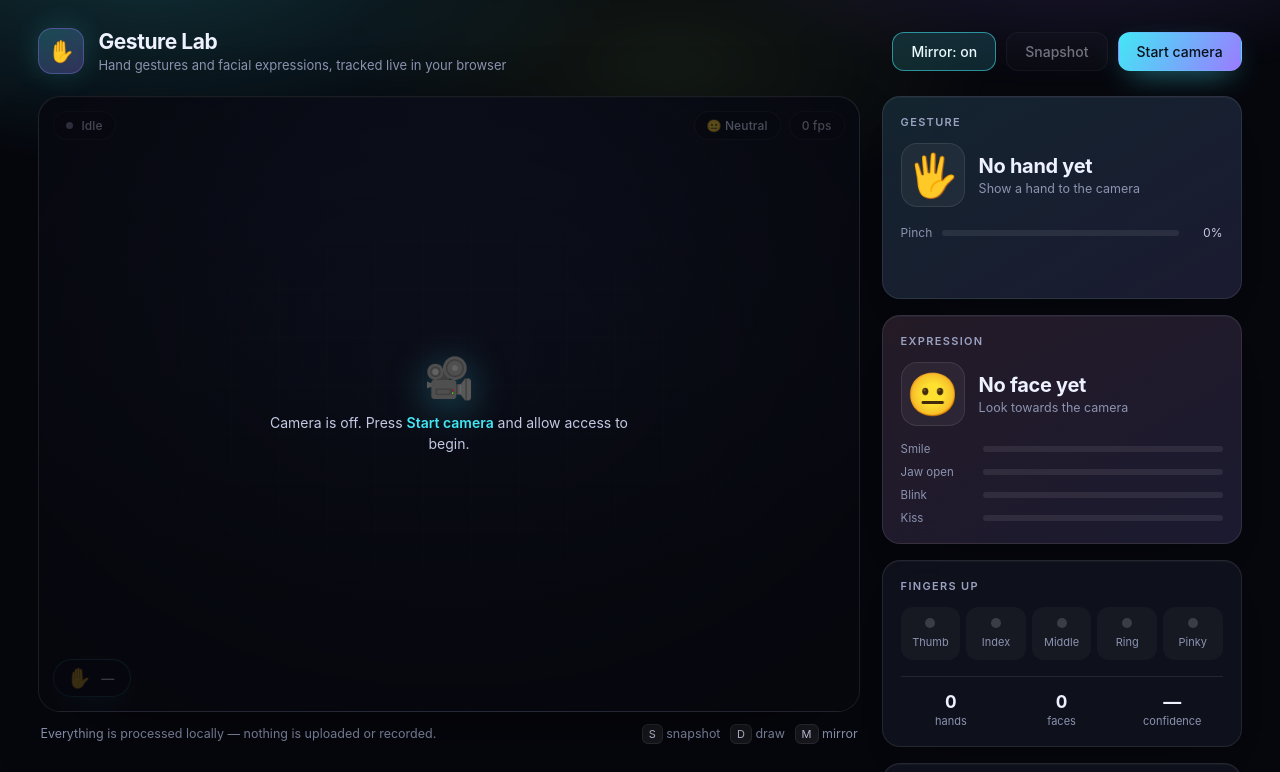
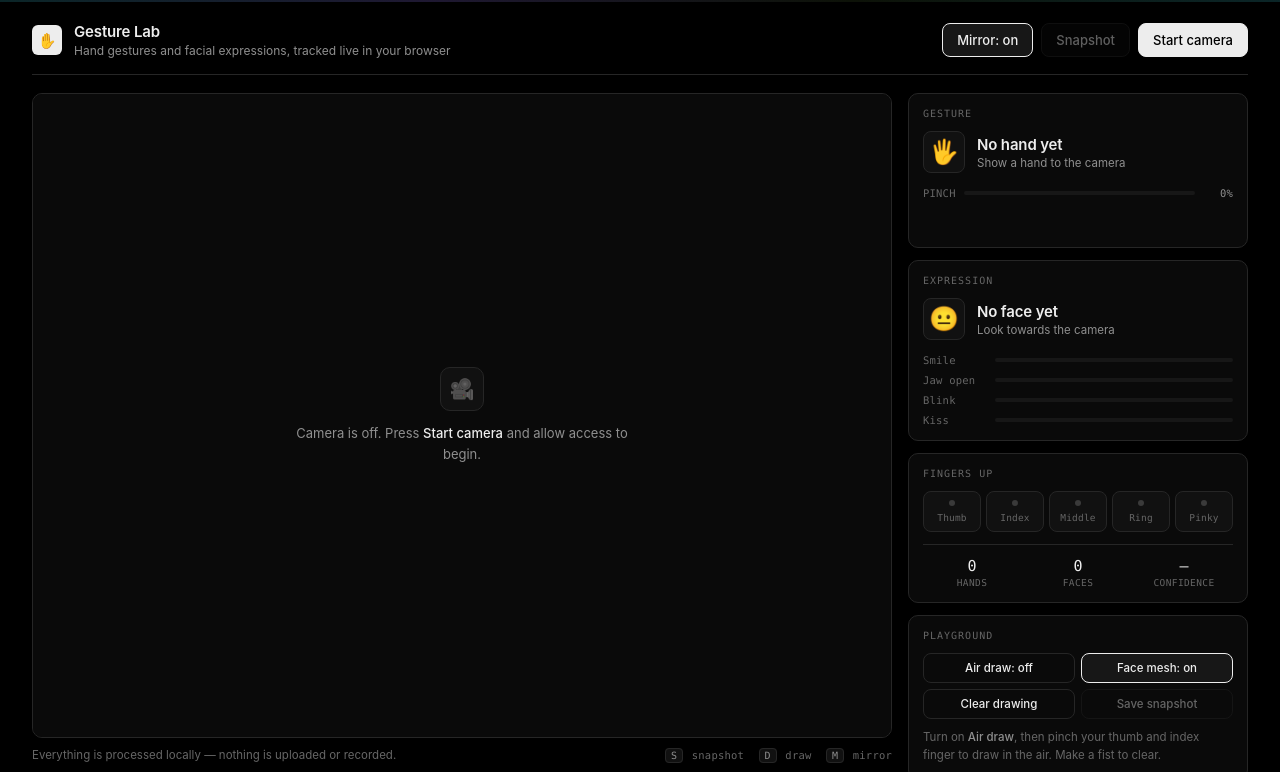
Before and after one commit to adeebmhd/gesture-lab, a plain HTML site: page index.html in a window 1280 px wide. Shown: the top 772 px of the page. Drawn offline with Linux system fonts and the light colour scheme.

Commit message:
Redesign UI in Vercel-style black with spectrum accents

```diff
--- a/styles.css
+++ b/styles.css
@@ -1,165 +1,170 @@
 :root {
-  --bg: #06070d;
-  --card: rgba(18, 21, 34, 0.72);
-  --stroke: rgba(255, 255, 255, 0.09);
-  --text: #eef1ff;
-  --muted: #8b93b0;
-  --cyan: #43e7f5;
-  --violet: #9b7bff;
-  --lime: #b6ff6b;
-  --rose: #ff7c9c;
-  --radius: 18px;
-  --aura-1: rgba(67, 231, 245, 0.18);
-  --aura-2: rgba(155, 123, 255, 0.22);
-  --aura-3: rgba(182, 255, 107, 0.08);
+  --black: #000000;
+  --panel: #0a0a0a;
+  --panel-2: #111111;
+  --panel-3: #171717;
+  --line: #262626;
+  --line-strong: #3a3a3a;
+  --text: #ededed;
+  --muted: #8f8f8f;
+  --muted-2: #666666;
+
+  --blue: #007cf0;
+  --cyan: #00dfd8;
+  --purple: #7928ca;
+  --pink: #ff0080;
+  --red: #ff4d4d;
+  --amber: #f9cb28;
+
+  --radius: 10px;
+  --mono: "Geist Mono", "SF Mono", ui-monospace, SFMono-Regular, Menlo, monospace;
+
+  --aura-1: #007cf0;
+  --aura-2: #7928ca;
+  --aura-3: #00dfd8;
 }
 
 * { box-sizing: border-box; }
+
+html { color-scheme: dark; }
 
 html, body { min-height: 100%; }
 
 body {
   margin: 0;
-  padding: 28px clamp(16px, 3vw, 40px) 44px;
-  background: var(--bg);
+  padding: 22px clamp(14px, 3vw, 32px) 40px;
+  background: var(--black);
   color: var(--text);
-  font-family: "Inter", "Segoe UI", system-ui, -apple-system, sans-serif;
+  font-family: "Geist", "Inter", -apple-system, BlinkMacSystemFont, "Segoe UI", sans-serif;
+  font-size: 14px;
   -webkit-font-smoothing: antialiased;
   overflow-x: hidden;
 }
 
+/* Vercel spectrum hairline that reacts to your expression. */
 .aurora {
   position: fixed;
-  inset: -20% -10% auto -10%;
-  height: 70vh;
-  background:
-    radial-gradient(45% 55% at 18% 20%, var(--aura-1), transparent 70%),
-    radial-gradient(40% 50% at 78% 8%, var(--aura-2), transparent 70%),
-    radial-gradient(30% 40% at 52% 40%, var(--aura-3), transparent 70%);
-  filter: blur(10px);
+  top: 0;
+  left: 0;
+  right: 0;
+  height: 2px;
+  background: linear-gradient(90deg, var(--aura-1), var(--aura-2), var(--aura-3), var(--aura-1));
+  opacity: 0.9;
+  z-index: 20;
+  transition: background 0.6s ease;
   pointer-events: none;
-  z-index: 0;
-  transition: background 0.8s ease, opacity 0.8s ease;
 }
 
-.topbar, .layout { position: relative; z-index: 1; }
+/* ------------------------------- Header -------------------------------- */
 
 .topbar {
   display: flex;
   flex-wrap: wrap;
-  gap: 16px;
+  gap: 14px;
   align-items: center;
   justify-content: space-between;
-  max-width: 1240px;
-  margin: 0 auto 22px;
+  max-width: 1280px;
+  margin: 0 auto 18px;
+  padding-bottom: 16px;
+  border-bottom: 1px solid var(--line);
 }
 
-.brand { display: flex; align-items: center; gap: 14px; }
+.brand { display: flex; align-items: center; gap: 12px; }
 
 .brand-mark {
   display: grid;
   place-items: center;
-  width: 46px;
-  height: 46px;
-  font-size: 22px;
-  border-radius: 14px;
-  background: linear-gradient(150deg, rgba(67, 231, 245, 0.22), rgba(155, 123, 255, 0.28));
-  border: 1px solid rgba(155, 123, 255, 0.35);
-  box-shadow: 0 0 28px rgba(67, 231, 245, 0.18);
+  width: 30px;
+  height: 30px;
+  font-size: 15px;
+  border-radius: 6px;
+  background: var(--text);
+  color: var(--black);
 }
 
 .brand-text h1 {
   margin: 0;
-  font-size: 21px;
-  letter-spacing: -0.02em;
-  font-weight: 650;
+  font-size: 15px;
+  font-weight: 600;
+  letter-spacing: -0.01em;
 }
 
 .brand-text p {
-  margin: 3px 0 0;
-  font-size: 13px;
+  margin: 2px 0 0;
+  font-size: 12px;
   color: var(--muted);
 }
 
-.topbar-actions { display: flex; gap: 10px; flex-wrap: wrap; }
+.topbar-actions { display: flex; gap: 8px; flex-wrap: wrap; }
 
 button {
   font: inherit;
-  font-size: 14px;
-  font-weight: 550;
-  border-radius: 12px;
-  padding: 10px 18px;
+  font-size: 13px;
+  font-weight: 500;
+  border-radius: 8px;
+  padding: 8px 14px;
   cursor: pointer;
   border: 1px solid transparent;
-  transition: transform 0.15s ease, background 0.2s ease, border-color 0.2s ease, opacity 0.2s ease;
+  transition: background 0.15s ease, border-color 0.15s ease, color 0.15s ease, opacity 0.15s ease;
 }
 
-button:active { transform: translateY(1px) scale(0.995); }
+button:active { transform: translateY(0.5px); }
 
 button.primary {
-  background: linear-gradient(120deg, var(--cyan), var(--violet));
-  color: #08101a;
-  box-shadow: 0 10px 30px -12px rgba(67, 231, 245, 0.75);
+  background: var(--text);
+  color: var(--black);
+  border-color: var(--text);
 }
 
-button.primary:hover { filter: brightness(1.06); }
+button.primary:hover { background: #ffffff; border-color: #ffffff; }
 
 button.primary.stop {
-  background: linear-gradient(120deg, #ff8fa3, #ff6b81);
-  color: #2a0710;
-  box-shadow: 0 10px 30px -12px rgba(255, 107, 129, 0.75);
+  background: transparent;
+  color: var(--red);
+  border-color: #4a1f1f;
 }
 
+button.primary.stop:hover { background: rgba(255, 77, 77, 0.1); border-color: var(--red); }
+
 button.ghost {
-  background: rgba(255, 255, 255, 0.04);
+  background: var(--panel);
   color: var(--text);
-  border-color: var(--stroke);
+  border-color: var(--line);
   text-decoration: none;
 }
 
-button.ghost:hover:not(:disabled) { background: rgba(255, 255, 255, 0.08); }
+button.ghost:hover:not(:disabled) { background: var(--panel-2); border-color: var(--line-strong); }
 
 button.ghost[aria-pressed="true"] {
-  border-color: rgba(67, 231, 245, 0.55);
-  background: rgba(67, 231, 245, 0.14);
-  color: #eafcff;
+  background: var(--panel-3);
+  border-color: var(--text);
+  color: var(--text);
 }
 
-button:disabled { opacity: 0.45; cursor: not-allowed; }
+button:disabled { opacity: 0.4; cursor: not-allowed; }
+
+/* -------------------------------- Layout -------------------------------- */
 
 .layout {
   display: grid;
-  grid-template-columns: minmax(0, 1fr) 360px;
-  gap: 22px;
-  max-width: 1240px;
+  grid-template-columns: minmax(0, 1fr) 340px;
+  gap: 16px;
+  max-width: 1280px;
   margin: 0 auto;
   align-items: start;
 }
 
+/* --------------------------------- Stage -------------------------------- */
+
 .stage-inner {
   position: relative;
-  border-radius: 22px;
+  border-radius: var(--radius);
   overflow: hidden;
-  background: radial-gradient(120% 120% at 50% 0%, #101426, #06070d 70%);
-  border: 1px solid var(--stroke);
-  box-shadow: 0 30px 80px -40px rgba(0, 0, 0, 0.9), inset 0 1px 0 rgba(255, 255, 255, 0.05);
+  background: var(--panel);
+  border: 1px solid var(--line);
   aspect-ratio: 4 / 3;
   display: grid;
   place-items: center;
-}
-
-.stage-inner::after {
-  content: "";
-  position: absolute;
-  inset: 0;
-  pointer-events: none;
-  background-image:
-    linear-gradient(rgba(255, 255, 255, 0.035) 1px, transparent 1px),
-    linear-gradient(90deg, rgba(255, 255, 255, 0.035) 1px, transparent 1px);
-  background-size: 48px 48px;
-  mask-image: radial-gradient(70% 70% at 50% 50%, #000 30%, transparent 100%);
-  opacity: 0.5;
-  z-index: 1;
 }
 
 #video {
@@ -170,8 +175,7 @@ button:disabled { opacity: 0.45; cursor: not-allowed; }
   display: block;
   background: #000;
   opacity: 0;
-  transition: opacity 0.4s ease;
-  border-radius: 22px;
+  transition: opacity 0.3s ease;
   z-index: 0;
 }
 
@@ -194,31 +198,40 @@ button:disabled { opacity: 0.45; cursor: not-allowed; }
   display: grid;
   place-content: center;
   justify-items: center;
-  gap: 10px;
+  gap: 12px;
   text-align: center;
   padding: 24px;
-  background: radial-gradient(80% 80% at 50% 40%, rgba(12, 14, 24, 0.4), rgba(6, 7, 13, 0.85));
+  background: var(--panel);
 }
 
 .stage-empty.hidden { display: none; }
 
-.stage-empty-icon { font-size: 40px; filter: drop-shadow(0 8px 20px rgba(67, 231, 245, 0.35)); }
+.stage-empty-icon {
+  display: grid;
+  place-items: center;
+  width: 44px;
+  height: 44px;
+  font-size: 20px;
+  border: 1px solid var(--line);
+  border-radius: var(--radius);
+  background: var(--panel-2);
+}
 
 .stage-empty p {
   margin: 0;
-  max-width: 360px;
-  font-size: 14px;
-  line-height: 1.55;
-  color: #c3c9e2;
+  max-width: 340px;
+  font-size: 13px;
+  line-height: 1.6;
+  color: var(--muted);
 }
 
-.stage-empty p strong { color: var(--cyan); font-weight: 600; }
+.stage-empty p strong { color: var(--text); font-weight: 500; }
 
 .hud {
   position: absolute;
-  top: 14px;
-  left: 14px;
-  right: 14px;
+  top: 10px;
+  left: 10px;
+  right: 10px;
   display: flex;
   justify-content: space-between;
   gap: 8px;
@@ -226,134 +239,133 @@ button:disabled { opacity: 0.45; cursor: not-allowed; }
   pointer-events: none;
 }
 
-.hud-right { display: inline-flex; gap: 8px; }
+.hud-right { display: inline-flex; gap: 6px; }
 
 .pill {
   display: inline-flex;
   align-items: center;
-  gap: 8px;
-  padding: 6px 12px;
-  font-size: 12px;
-  font-weight: 550;
-  letter-spacing: 0.01em;
-  color: #dfe4ff;
-  background: rgba(8, 10, 18, 0.66);
-  border: 1px solid var(--stroke);
-  border-radius: 999px;
-  backdrop-filter: blur(10px);
+  gap: 7px;
+  padding: 5px 9px;
+  font-family: var(--mono);
+  font-size: 10.5px;
+  letter-spacing: 0.02em;
+  color: var(--muted);
+  background: rgba(0, 0, 0, 0.72);
+  border: 1px solid var(--line);
+  border-radius: 6px;
+  backdrop-filter: blur(8px);
   white-space: nowrap;
 }
 
 .pill .dot {
-  width: 7px;
-  height: 7px;
+  width: 6px;
+  height: 6px;
   border-radius: 50%;
-  background: var(--muted);
+  background: var(--muted-2);
   transition: background 0.2s ease, box-shadow 0.2s ease;
 }
 
-.pill.active .dot { background: var(--lime); box-shadow: 0 0 10px var(--lime); }
-.pill.warn .dot { background: #ffb347; box-shadow: 0 0 10px #ffb347; }
+.pill.active { color: var(--text); }
+.pill.active .dot { background: var(--cyan); box-shadow: 0 0 6px var(--cyan); }
+.pill.warn { color: var(--amber); }
+.pill.warn .dot { background: var(--amber); box-shadow: 0 0 6px var(--amber); }
 
 .gesture-badge {
   position: absolute;
-  left: 14px;
-  bottom: 14px;
+  left: 10px;
+  bottom: 10px;
   z-index: 4;
   display: inline-flex;
   align-items: center;
-  gap: 10px;
-  padding: 8px 16px 8px 12px;
-  border-radius: 999px;
-  background: rgba(8, 10, 18, 0.72);
-  border: 1px solid rgba(67, 231, 245, 0.35);
-  backdrop-filter: blur(10px);
-  box-shadow: 0 10px 30px -14px rgba(67, 231, 245, 0.6);
+  gap: 8px;
+  padding: 6px 10px;
+  border-radius: 6px;
+  background: rgba(0, 0, 0, 0.78);
+  border: 1px solid var(--line);
+  backdrop-filter: blur(8px);
 }
 
-.gesture-badge-emoji { font-size: 20px; line-height: 1; }
-.gesture-badge-name { font-size: 13px; font-weight: 600; letter-spacing: 0.01em; }
+.gesture-badge-emoji { font-size: 15px; line-height: 1; }
+
+.gesture-badge-name {
+  font-family: var(--mono);
+  font-size: 11px;
+  letter-spacing: 0.02em;
+  color: var(--text);
+}
 
 .stage-bar {
   display: flex;
   flex-wrap: wrap;
-  gap: 10px 18px;
+  gap: 8px 18px;
   align-items: center;
   justify-content: space-between;
-  margin: 14px 2px 0;
-  font-size: 12.5px;
-  color: var(--muted);
+  margin-top: 10px;
+  font-size: 11.5px;
+  color: var(--muted-2);
 }
 
+.keys { font-family: var(--mono); font-size: 10.5px; letter-spacing: 0.02em; }
+
 .keys kbd {
-  font-family: inherit;
-  font-size: 11px;
-  padding: 2px 6px;
-  border-radius: 6px;
-  background: rgba(255, 255, 255, 0.07);
-  border: 1px solid var(--stroke);
-  margin-left: 6px;
-  color: #cfd5ee;
+  font-family: var(--mono);
+  font-size: 10px;
+  padding: 1px 5px;
+  border-radius: 4px;
+  background: var(--panel-2);
+  border: 1px solid var(--line);
+  color: var(--muted);
+  margin: 0 2px 0 8px;
 }
 
-.panel { display: grid; gap: 16px; }
+/* --------------------------------- Panel -------------------------------- */
+
+.panel { display: grid; gap: 12px; }
 
 .card {
-  background: var(--card);
-  border: 1px solid var(--stroke);
+  background: var(--panel);
+  border: 1px solid var(--line);
   border-radius: var(--radius);
-  padding: 18px;
-  backdrop-filter: blur(14px);
-  box-shadow: inset 0 1px 0 rgba(255, 255, 255, 0.04), 0 24px 50px -40px #000;
-}
-
-.gesture-card {
-  background:
-    linear-gradient(150deg, rgba(67, 231, 245, 0.09), rgba(155, 123, 255, 0.09)),
-    var(--card);
-}
-
-.expression-card {
-  background:
-    linear-gradient(150deg, rgba(255, 124, 156, 0.09), rgba(155, 123, 255, 0.09)),
-    var(--card);
+  padding: 14px;
 }
 
 .card-label {
-  font-size: 11px;
-  letter-spacing: 0.12em;
+  font-family: var(--mono);
+  font-size: 10px;
+  letter-spacing: 0.1em;
   text-transform: uppercase;
-  color: #9aa2c2;
-  font-weight: 600;
-  margin-bottom: 14px;
+  color: var(--muted-2);
+  font-weight: 500;
+  margin-bottom: 12px;
 }
 
-.gesture-hero { display: flex; align-items: center; gap: 14px; }
+.gesture-hero { display: flex; align-items: center; gap: 12px; }
 
 .gesture-emoji {
-  font-size: 42px;
+  font-size: 24px;
   line-height: 1;
-  width: 64px;
-  height: 64px;
+  width: 42px;
+  height: 42px;
   display: grid;
   place-items: center;
-  border-radius: 16px;
-  background: rgba(255, 255, 255, 0.05);
-  border: 1px solid var(--stroke);
-  transition: transform 0.18s ease;
+  border-radius: 8px;
+  background: var(--panel-2);
+  border: 1px solid var(--line);
+  transition: transform 0.16s ease;
 }
 
-.gesture-emoji.pop { transform: scale(1.12); }
+.gesture-emoji.pop { transform: scale(1.08); }
 
 .gesture-name {
-  font-size: 20px;
-  font-weight: 650;
-  letter-spacing: -0.015em;
+  font-size: 15px;
+  font-weight: 600;
+  letter-spacing: -0.01em;
+  color: var(--text);
 }
 
 .gesture-sub {
-  margin-top: 3px;
-  font-size: 12.5px;
+  margin-top: 2px;
+  font-size: 11.5px;
   color: var(--muted);
 }
 
@@ -361,34 +373,38 @@ button:disabled { opacity: 0.45; cursor: not-allowed; }
   display: grid;
   grid-template-columns: auto 1fr auto;
   align-items: center;
-  gap: 10px;
-  margin-top: 18px;
+  gap: 8px;
+  margin-top: 14px;
+  font-family: var(--mono);
+  font-size: 10.5px;
+  color: var(--muted-2);
+  letter-spacing: 0.02em;
 }
 
-.meter-label { font-size: 12px; color: var(--muted); }
+.meter-label { text-transform: uppercase; }
 
 .meter {
-  height: 6px;
-  border-radius: 999px;
-  background: rgba(255, 255, 255, 0.08);
+  height: 4px;
+  border-radius: 2px;
+  background: var(--panel-3);
   overflow: hidden;
 }
 
 .meter-fill {
   height: 100%;
   width: 0%;
-  border-radius: 999px;
-  background: linear-gradient(90deg, var(--cyan), var(--violet));
+  border-radius: 2px;
+  background: var(--text);
   transition: width 0.1s linear;
 }
 
-.meter-value { font-size: 12px; color: #c6cce5; font-variant-numeric: tabular-nums; min-width: 34px; text-align: right; }
+.meter-value { font-family: var(--mono); color: var(--muted); min-width: 30px; text-align: right; }
 
 .history {
   display: flex;
-  gap: 6px;
-  margin-top: 14px;
-  min-height: 26px;
+  gap: 5px;
+  margin-top: 12px;
+  min-height: 22px;
   flex-wrap: wrap;
 }
 
@@ -396,155 +412,172 @@ button:disabled { opacity: 0.45; cursor: not-allowed; }
   display: inline-flex;
   align-items: center;
   gap: 5px;
-  font-size: 11.5px;
-  padding: 4px 9px;
-  border-radius: 999px;
-  background: rgba(255, 255, 255, 0.05);
-  border: 1px solid var(--stroke);
-  color: #cfd5ee;
-  animation: chipIn 0.25s ease;
+  font-family: var(--mono);
+  font-size: 10px;
+  letter-spacing: 0.02em;
+  padding: 3px 7px;
+  border-radius: 5px;
+  background: var(--panel-2);
+  border: 1px solid var(--line);
+  color: var(--muted);
+  animation: chipIn 0.2s ease;
 }
 
 @keyframes chipIn {
-  from { opacity: 0; transform: translateY(4px) scale(0.96); }
+  from { opacity: 0; transform: translateY(3px); }
   to { opacity: 1; transform: none; }
 }
 
-.bars { display: grid; gap: 9px; margin-top: 16px; }
+.bars { display: grid; gap: 8px; margin-top: 14px; }
 
 .bar-row {
   display: grid;
-  grid-template-columns: 72px 1fr;
+  grid-template-columns: 64px 1fr;
   align-items: center;
-  gap: 10px;
-  font-size: 11.5px;
-  color: var(--muted);
+  gap: 8px;
+  font-family: var(--mono);
+  font-size: 10.5px;
+  color: var(--muted-2);
+  letter-spacing: 0.02em;
 }
 
-.bar-row .meter-fill {
-  background: linear-gradient(90deg, var(--rose), var(--violet));
-}
+.bar-row:nth-child(1) .meter-fill { background: var(--amber); }
+.bar-row:nth-child(2) .meter-fill { background: var(--cyan); }
+.bar-row:nth-child(3) .meter-fill { background: var(--blue); }
+.bar-row:nth-child(4) .meter-fill { background: var(--pink); }
 
 .fingers {
   display: grid;
   grid-template-columns: repeat(5, 1fr);
-  gap: 6px;
+  gap: 5px;
 }
 
 .finger {
   display: grid;
   justify-items: center;
-  gap: 7px;
-  padding: 10px 4px;
-  border-radius: 12px;
-  background: rgba(255, 255, 255, 0.03);
-  border: 1px solid transparent;
-  font-size: 11px;
-  color: var(--muted);
-  transition: all 0.16s ease;
+  gap: 6px;
+  padding: 8px 2px;
+  border-radius: 8px;
+  background: var(--panel-2);
+  border: 1px solid var(--line);
+  font-family: var(--mono);
+  font-size: 9.5px;
+  letter-spacing: 0.02em;
+  color: var(--muted-2);
+  transition: all 0.15s ease;
 }
 
 .finger-dot {
-  width: 10px;
-  height: 10px;
+  width: 6px;
+  height: 6px;
   border-radius: 50%;
-  background: rgba(255, 255, 255, 0.16);
-  transition: all 0.16s ease;
+  background: var(--line-strong);
+  transition: all 0.15s ease;
 }
 
 .finger.up {
   color: var(--text);
-  background: rgba(67, 231, 245, 0.1);
-  border-color: rgba(67, 231, 245, 0.3);
+  border-color: var(--line-strong);
+  background: var(--panel-3);
 }
 
-.finger.up .finger-dot {
-  background: var(--cyan);
-  box-shadow: 0 0 12px rgba(67, 231, 245, 0.85);
-}
+.finger.up .finger-dot { background: var(--cyan); box-shadow: 0 0 6px var(--cyan); }
 
 .stats-row {
   display: grid;
   grid-template-columns: repeat(3, 1fr);
-  gap: 10px;
-  margin-top: 16px;
-  padding-top: 14px;
-  border-top: 1px solid var(--stroke);
+  gap: 8px;
+  margin-top: 12px;
+  padding-top: 12px;
+  border-top: 1px solid var(--line);
 }
 
 .stat { display: grid; gap: 2px; justify-items: center; }
 
 .stat-value {
-  font-size: 18px;
-  font-weight: 650;
+  font-family: var(--mono);
+  font-size: 15px;
+  font-weight: 500;
+  color: var(--text);
   font-variant-numeric: tabular-nums;
 }
 
-.stat-label { font-size: 11px; color: var(--muted); }
+.stat-label {
+  font-family: var(--mono);
+  font-size: 9.5px;
+  letter-spacing: 0.04em;
+  text-transform: uppercase;
+  color: var(--muted-2);
+}
 
 .playground {
   display: grid;
   grid-template-columns: 1fr 1fr;
-  gap: 8px;
+  gap: 6px;
 }
 
-.playground button { padding: 9px 10px; font-size: 12.5px; }
+.playground button { padding: 7px 8px; font-size: 11.5px; }
 
 .play-hint {
-  margin: 12px 0 0;
-  font-size: 12px;
-  line-height: 1.5;
-  color: var(--muted);
+  margin: 10px 0 0;
+  font-size: 11.5px;
+  line-height: 1.55;
+  color: var(--muted-2);
 }
 
-.play-hint strong { color: #cfd5ee; font-weight: 600; }
+.play-hint strong { color: var(--muted); font-weight: 500; }
 
-.legend-columns { display: grid; grid-template-columns: 1fr 1fr; gap: 12px; }
+.legend-columns { display: grid; grid-template-columns: 1fr 1fr; gap: 10px; }
 
 .legend {
   list-style: none;
   margin: 0;
   padding: 0;
   display: grid;
-  gap: 6px;
-  max-height: 220px;
+  gap: 1px;
+  max-height: 210px;
   overflow: auto;
   scrollbar-width: thin;
+  scrollbar-color: var(--line-strong) transparent;
 }
 
 .legend li {
   display: flex;
   align-items: center;
-  gap: 8px;
-  font-size: 12.5px;
-  color: #cfd5ee;
+  gap: 7px;
+  font-size: 11.5px;
+  color: var(--muted);
   padding: 4px 6px;
-  border-radius: 9px;
-  transition: background 0.15s ease;
+  border-radius: 5px;
+  border-left: 2px solid transparent;
+  transition: background 0.12s ease, color 0.12s ease;
 }
 
 .legend li.active {
-  background: rgba(67, 231, 245, 0.12);
-  color: #fff;
+  background: var(--panel-2);
+  border-left-color: var(--cyan);
+  color: var(--text);
 }
 
-.legend-emoji { font-size: 16px; width: 20px; text-align: center; }
+.legend-emoji { font-size: 13px; width: 17px; text-align: center; }
 
 .hidden { display: none !important; }
 
-.small { font-size: 12.5px; padding: 8px 14px; }
+.small { font-size: 11.5px; padding: 7px 10px; }
+
+::-webkit-scrollbar { width: 8px; height: 8px; }
+::-webkit-scrollbar-thumb { background: var(--line); border-radius: 4px; }
+::-webkit-scrollbar-track { background: transparent; }
 
 @media (max-width: 1000px) {
   .layout { grid-template-columns: minmax(0, 1fr); }
-  .panel { grid-template-columns: repeat(auto-fit, minmax(280px, 1fr)); }
+  .panel { grid-template-columns: repeat(auto-fit, minmax(270px, 1fr)); }
 }
 
 @media (max-width: 560px) {
-  body { padding: 18px 14px 32px; }
+  body { padding: 16px 12px 28px; }
   .topbar { align-items: flex-start; }
   .topbar-actions { width: 100%; }
   .topbar-actions button { flex: 1; }
-  .gesture-emoji { width: 56px; height: 56px; font-size: 34px; }
-  .gesture-name { font-size: 18px; }
   .legend-columns { grid-template-columns: 1fr; }
 }
```
